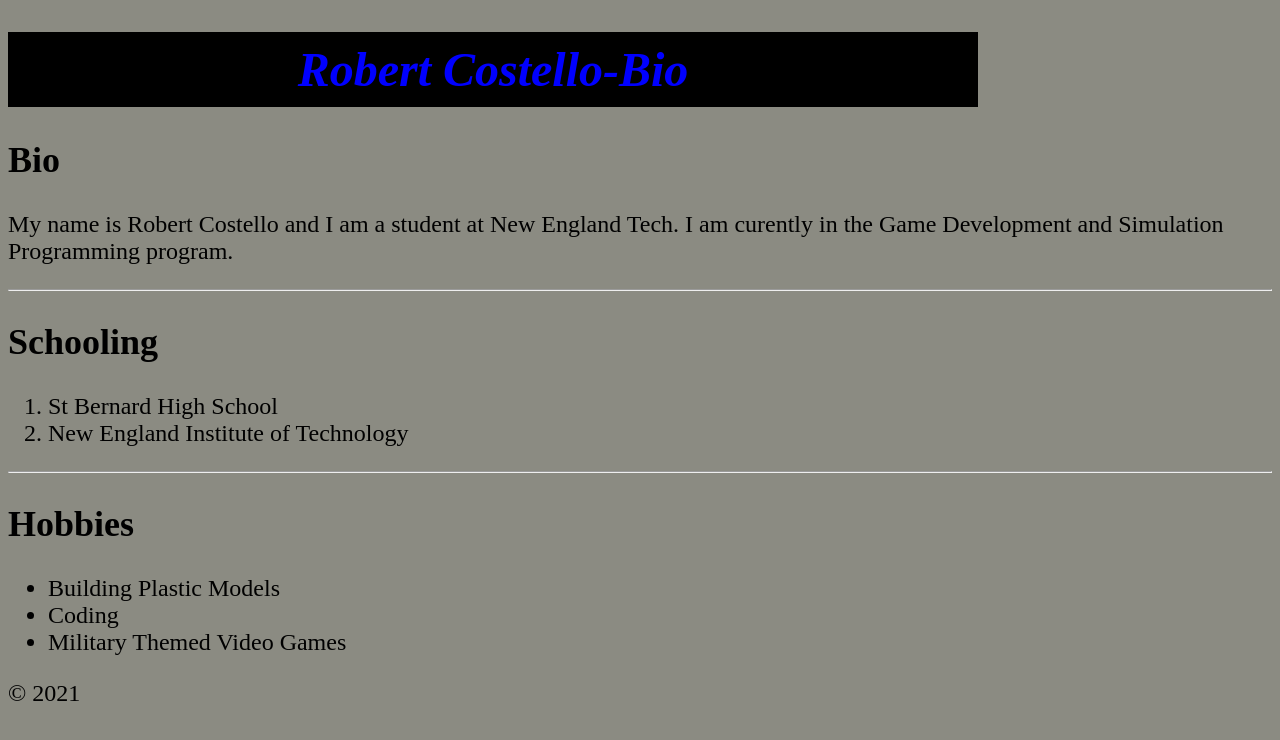
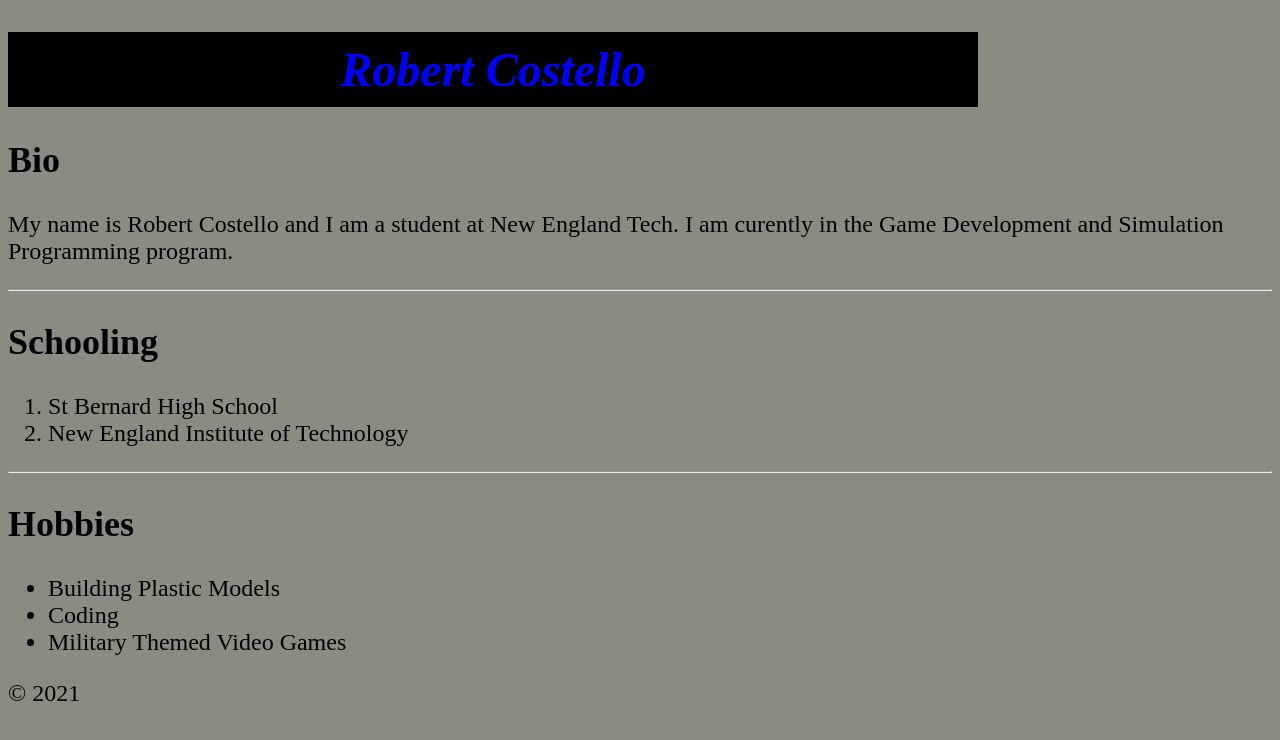
Before and after one commit to robcostello3/robcostello3.github.io, a plain HTML site: page index.html in a window 1280 px wide. Drawn offline with Linux system fonts and the light colour scheme.

Commit message:
update three

```diff
--- a/index.html
+++ b/index.html
@@ -56,7 +56,7 @@ color:black
 
 </style>
 <div id="container">
-<h1><i>Robert Costello-Bio</i></h1></div>
+<h1><i>Robert Costello</i></h1></div>
 
 
 </div>
```
